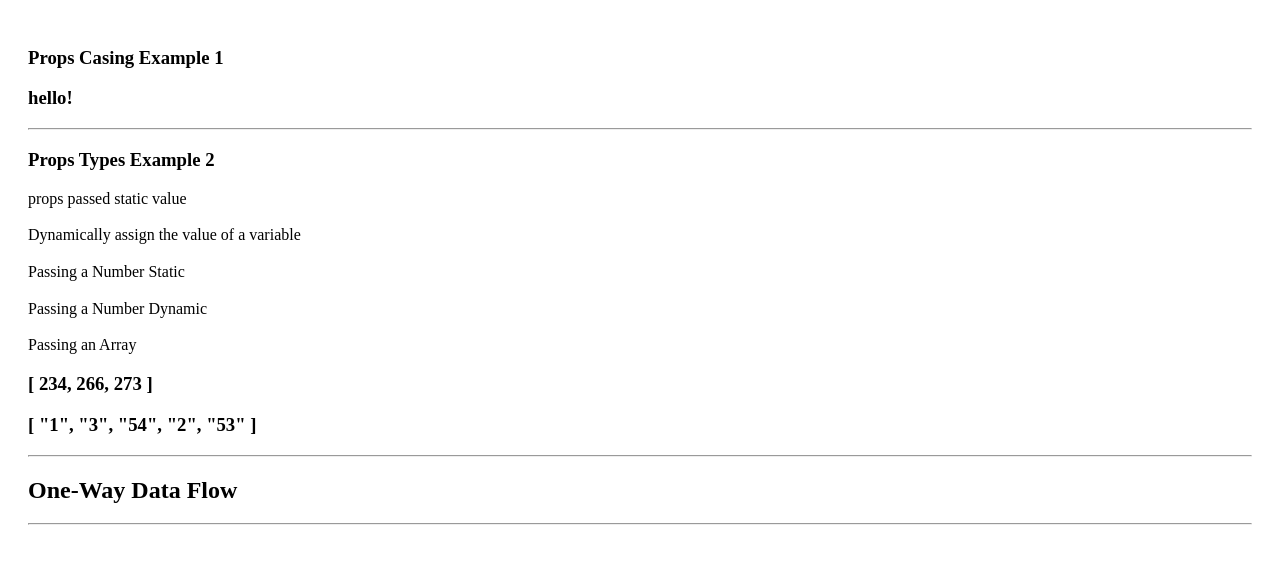
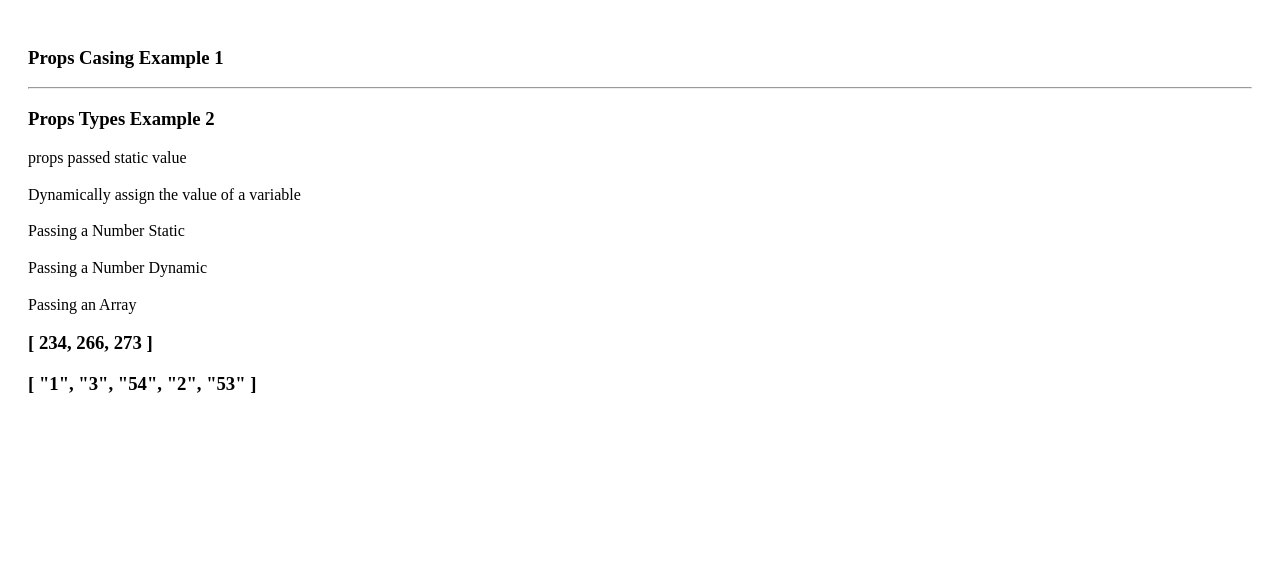
Before and after one commit to thebleshbanz/vuejs_learning, a plain HTML site: page component_props.html in a window 1280 px wide. Drawn offline with nearby package versions, Linux system fonts and the light colour scheme.

```diff
--- a/component_props.html
+++ b/component_props.html
@@ -41,25 +41,7 @@
         <!-- Dynamically assign to the value of a variable. -->
         <blog-post-2 v-bind:comment-ids="post.commentIds"></blog-post-2>
     </div>
-    <hr>
-
-    <h2>One-Way Data Flow</h2>
-    <div id="prop-one-way-data">
-
-    </div>
-    <hr>
-</body>
-</html>
-<script>
-    /* Component Prop Casing */
-    Vue.component('blog-post', {
-        // camelCase in JavaScript
-        props: ['postTitle'],
-        template: '<h3>{{ postTitle }}</h3>'
-    })
-    new Vue({
-        el: "#prop-casing"
-    })
+    <script>
     /* Component Prop Types */
     Vue.component('blog-post-2', {
         props: {
```
